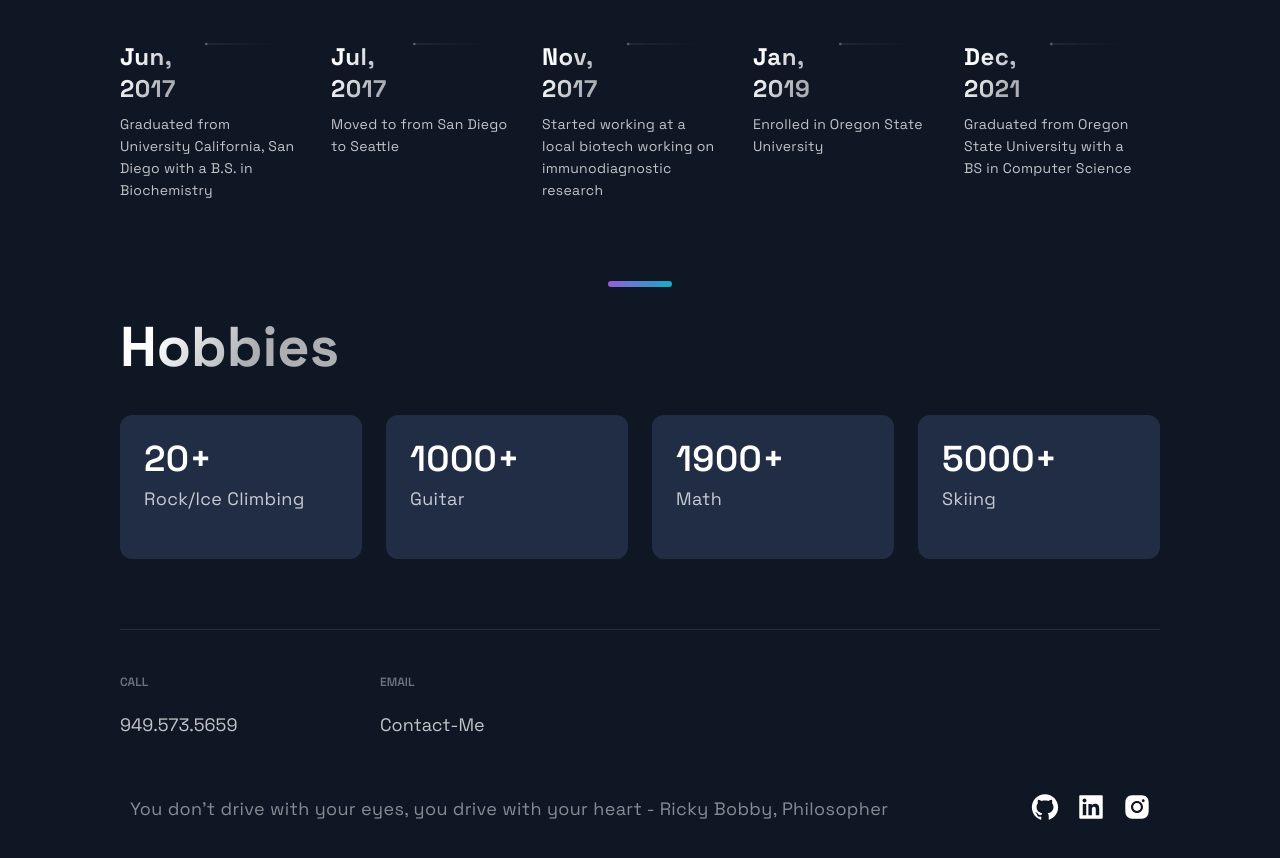
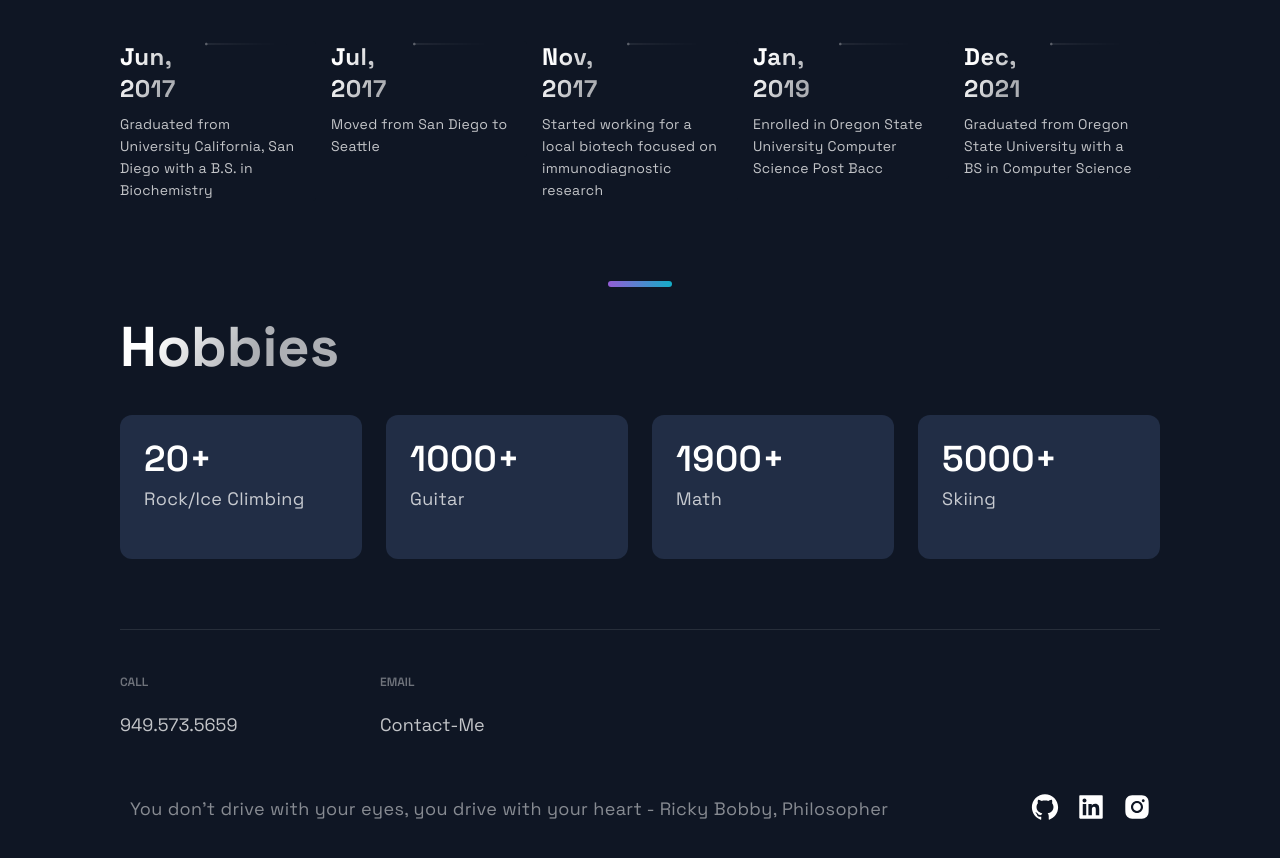
Before and after one commit to TRTurn/Portfolio-Website, a Next.js app: page / in a window 1280 px wide. Shown: the part 3130-3988 px from the top of the page. Built offline with nearby package versions, Linux system fonts and the light colour scheme.

Commit message:
Update TimelineData

```diff
--- a/src/constants/constants.js
+++ b/src/constants/constants.js
@@ -43,9 +43,9 @@ export const unhostedProjects = [
 
 export const TimeLineData = [
   { year: 2017, month: "Jun", text: 'Graduated from University California, San Diego with a B.S. in Biochemistry', },
-  { year: 2017, month: "Jul", text: 'Moved to from San Diego to Seattle', },
-  { year: 2017, month: "Nov", text: 'Started working at a local biotech working on immunodiagnostic research', },
-  { year: 2019, month: "Jan", text: 'Enrolled in Oregon State University', },
+  { year: 2017, month: "Jul", text: 'Moved from San Diego to Seattle', },
+  { year: 2017, month: "Nov", text: 'Started working for a local biotech focused on immunodiagnostic research', },
+  { year: 2019, month: "Jan", text: 'Enrolled in Oregon State University Computer Science Post Bacc', },
   { year: 2021, month: "Dec", text: 'Graduated from Oregon State University with a BS in Computer Science', },
 ];
 
```
Also changed, not shown: 1 other file (tests, documents, lock files or other folders).
